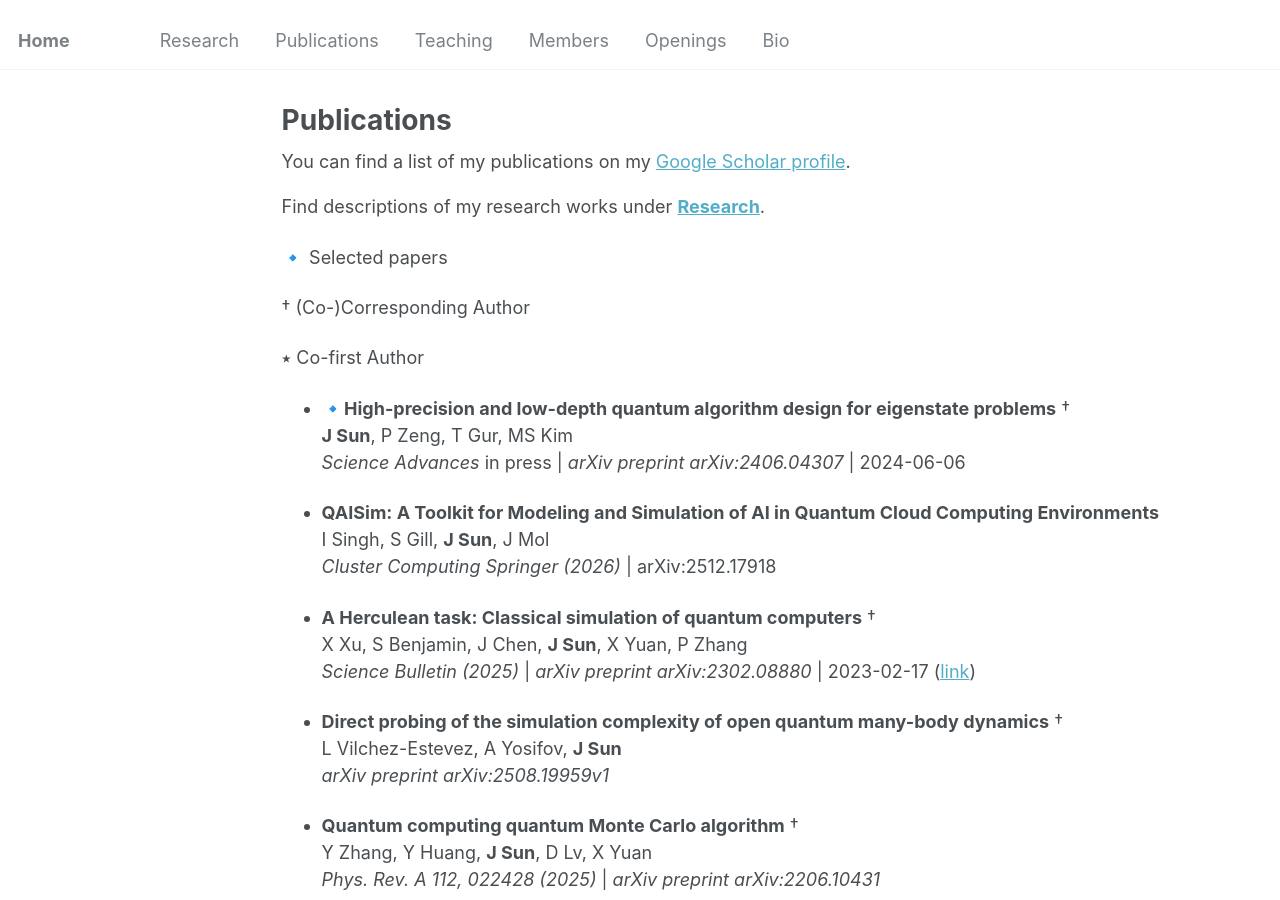
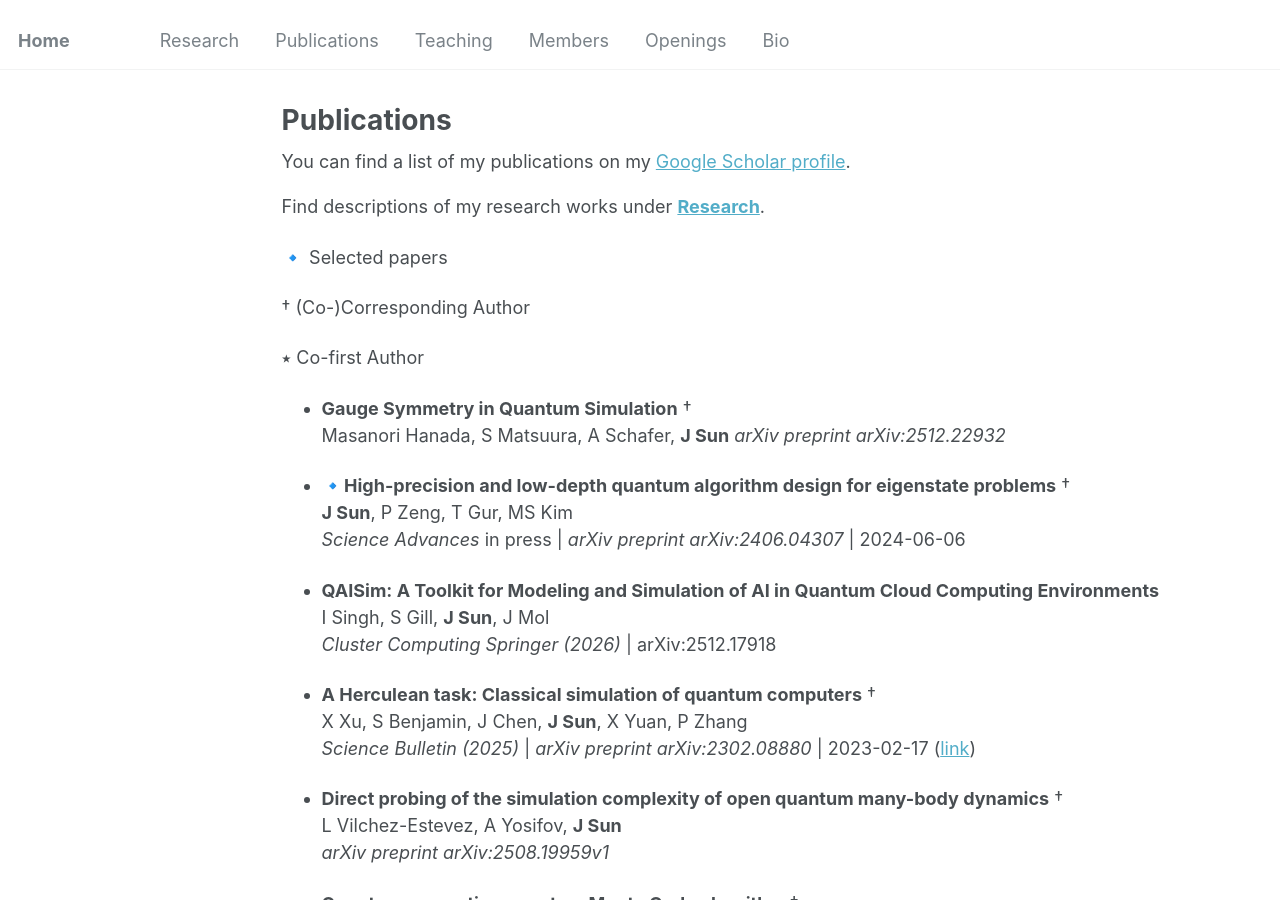
Before and after one commit to jinzhao-sun/jinzhao-sun.github.io, a Jekyll site: the page built from _pages/publications.md, in a window 1280 px wide and 900 px high. Built offline with Jekyll 4.4.1, drawn with Linux system fonts in a browser that asks for light colours.

Commit message:
Update publications.md

```diff
--- a/_pages/publications.md
+++ b/_pages/publications.md
@@ -19,6 +19,10 @@ Find descriptions of my research works under **[Research](research.md)**.
 †  (Co-)Corresponding Author
 
 ⭑ Co-first Author
+
+- **Gauge Symmetry in Quantum Simulation** †<br>
+  Masanori Hanada, S Matsuura, A Schafer, **J Sun**
+  *arXiv preprint arXiv:2512.22932*
 
 - 🔹**High-precision and low-depth quantum algorithm design for eigenstate problems** †<br>
   **J Sun**, P Zeng, T Gur, MS Kim
```
